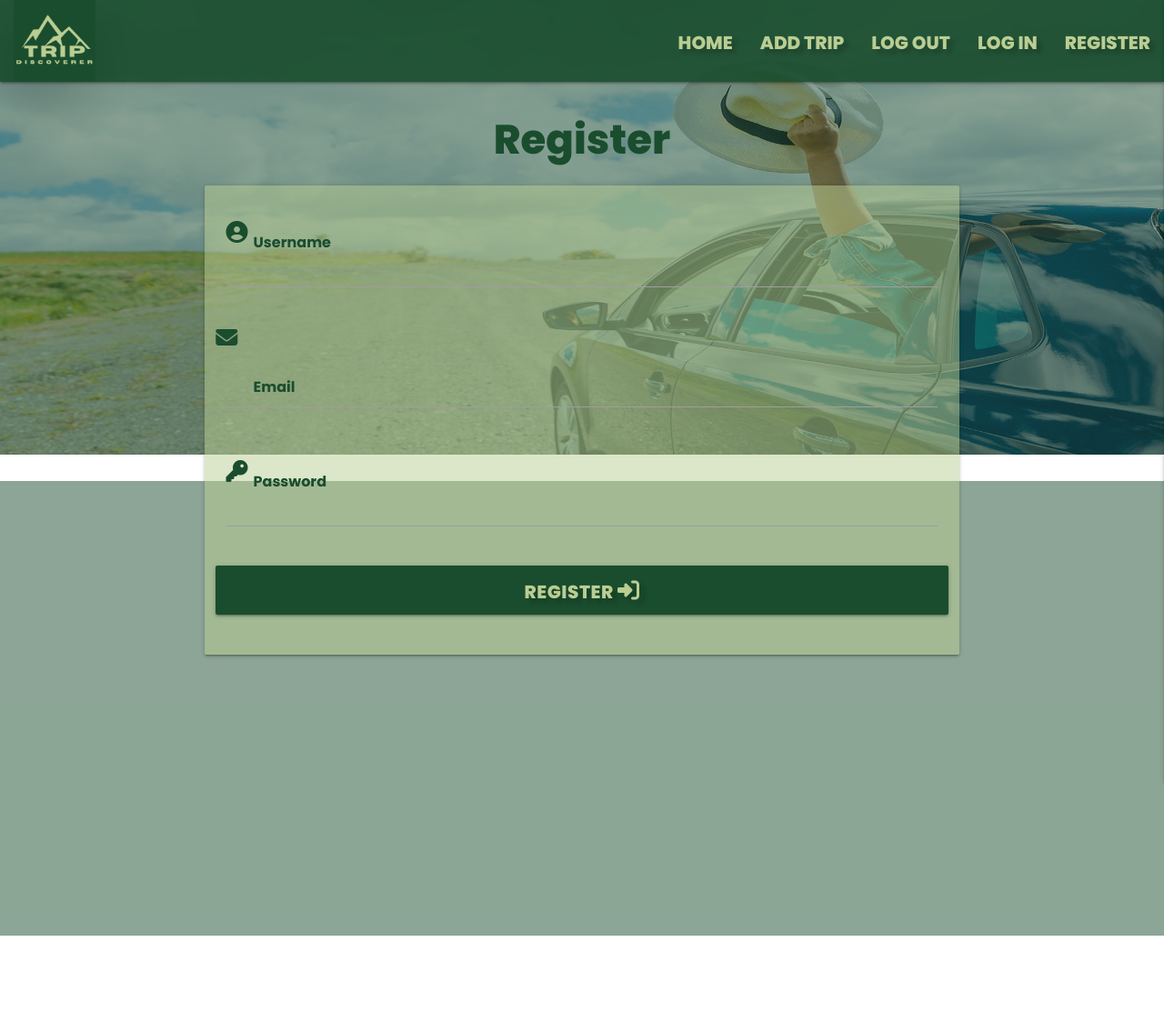
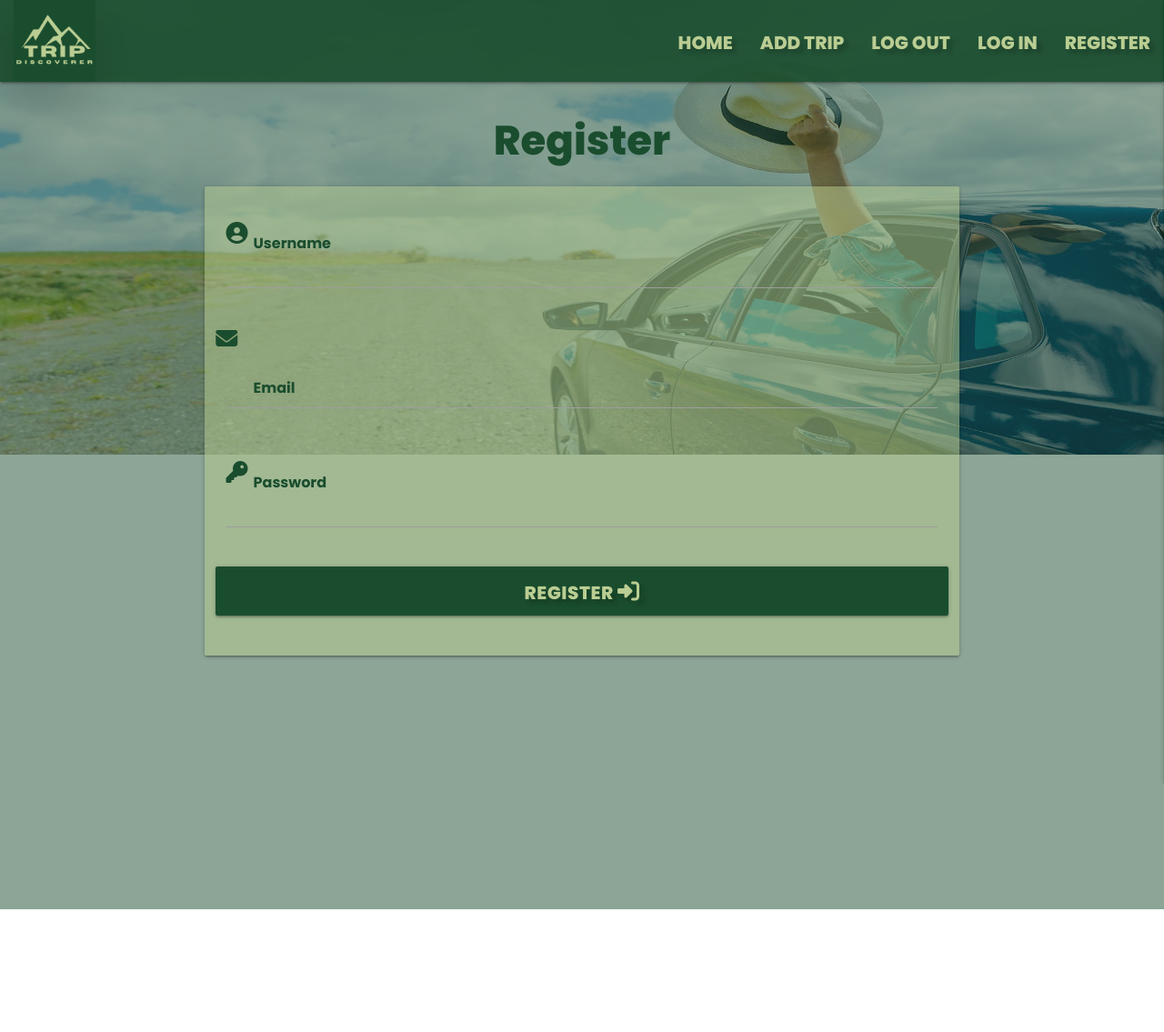
Before and after one commit to e-h-dev/trip-discoverer, a Flask app: page /register in a window 1280 px wide. Shown: the whole page at 91% size. Run offline with Flask 3, Linux system fonts and the light colour scheme; some libraries are stand-ins or nearby versions.

Commit message:
Fix white space in register.html

```diff
--- a/static/css/style.css
+++ b/static/css/style.css
@@ -82,7 +82,7 @@ nav{
 
 .align{
   position: relative;
-  top: -400px;
+  top: -370px;
 }
 
 h3{
@@ -153,3 +153,8 @@ i{
   color: var(--dark-color);
   background-color: var(--light-color);
 }
+
+.connect{
+  position: relative;
+  top: -29px;
+}
--- a/templates/register.html
+++ b/templates/register.html
@@ -1,7 +1,7 @@
 {% extends "base.html" %}
 {% block content %}
 
-    <div class="row opaque">
+    <div class="row opaque connect">
     <h3 class="center-align header-font align">Register</h3>
 
     <div class="row align">
```
